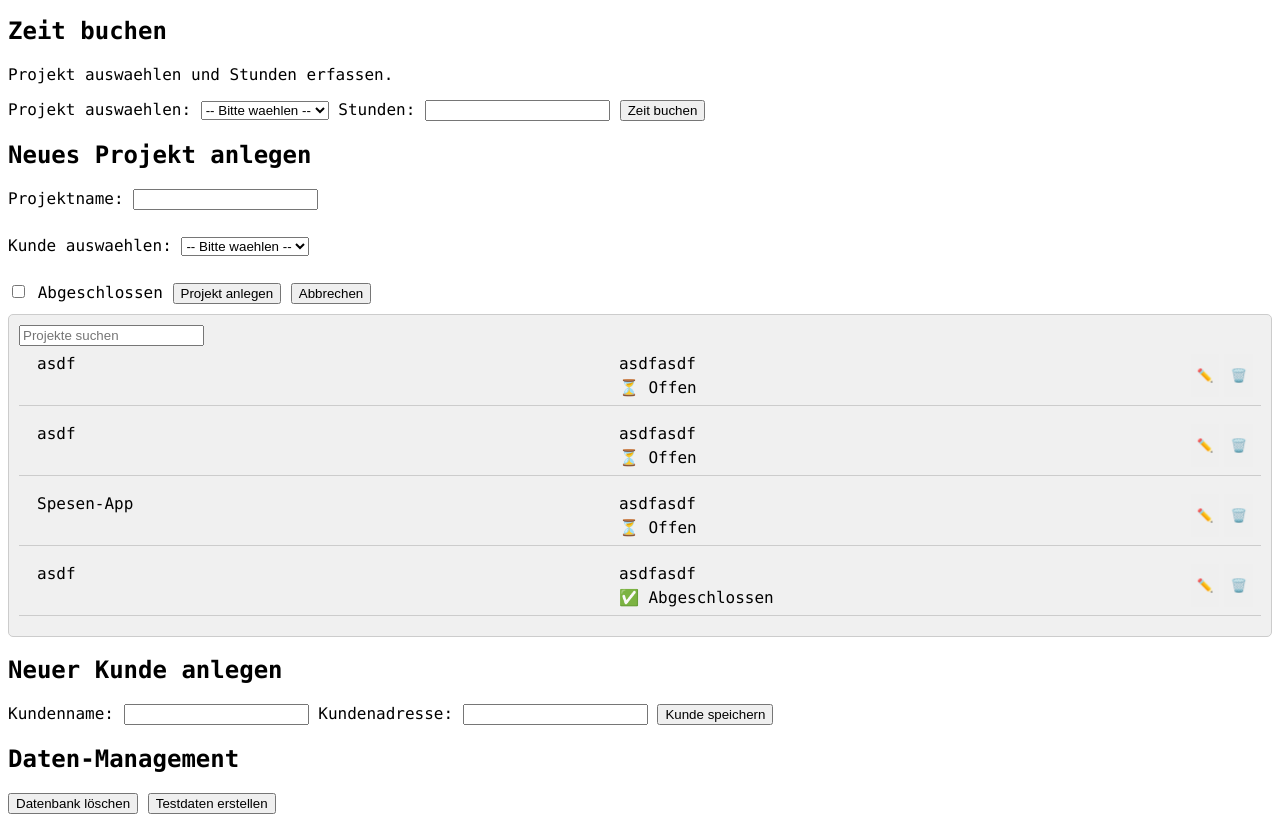
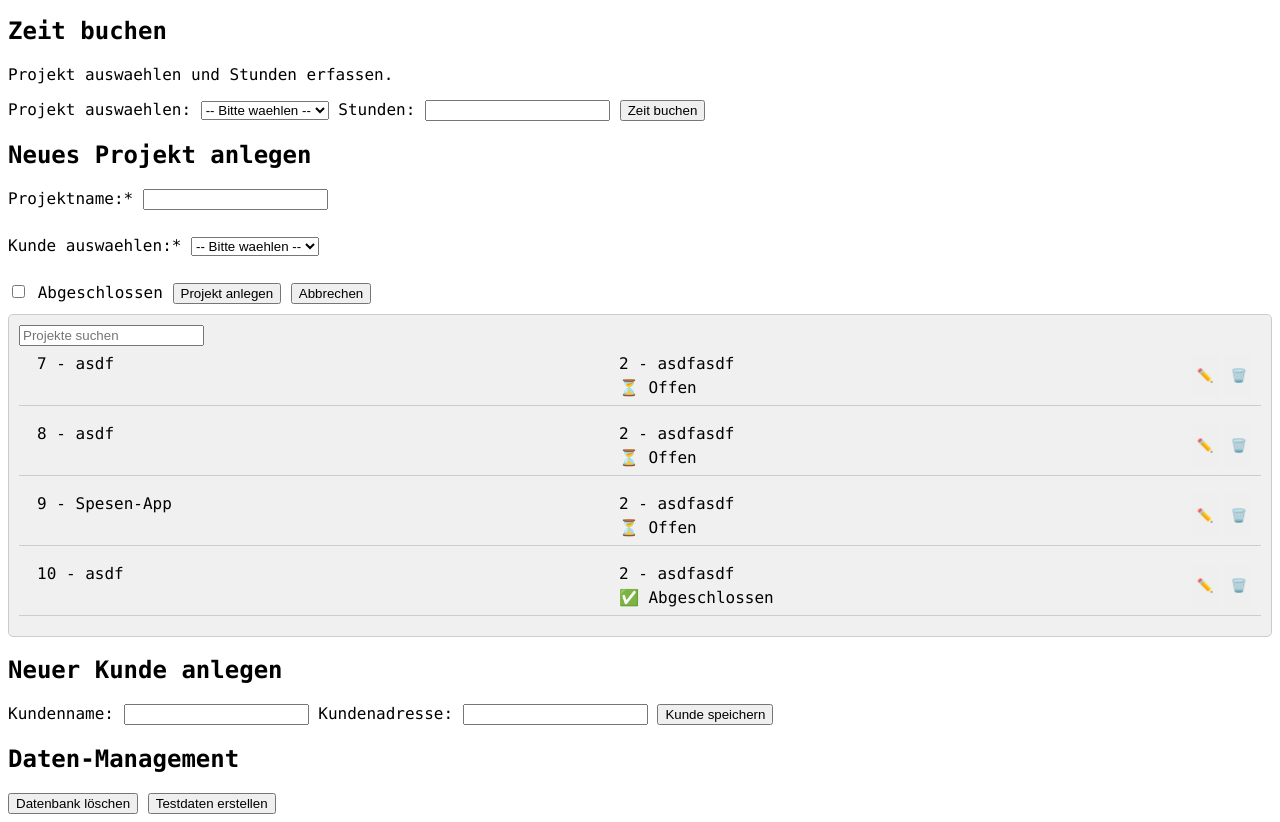
Before and after one commit to Pascal01991/Pascal-Schmidiger, a website with bundled scripts: page MLZ/src/index.html in a window 1280 px wide. Both pictures are taken after a click on the button "Neues Projekt anlegen". Shown: the part 103-925 px from the top of the page. Built offline with nearby package versions, Linux system fonts and the light colour scheme; data requests are answered from the project's data file.

Commit message:
* für required

```diff
--- a/MLZ/src/index.html
+++ b/MLZ/src/index.html
@@ -31,10 +31,10 @@
       <h2>Neues Projekt anlegen</h2>
       <button id="BtnCreateProject">Neues Projekt anlegen</button>
       <form id="project-form" style="display:none;">
-        <label for="project-name">Projektname:</label>
+        <label for="project-name">Projektname:*</label>
         <input type="text" id="project-name">
         <p id="project-name-error" class="field-error"></p>
-        <label for="project-client-select">Kunde auswaehlen:</label>
+        <label for="project-client-select">Kunde auswaehlen:*</label>
         <select id="project-client-select">
           <option value="">-- Bitte waehlen --</option>
         </select>
--- a/MLZ/src/ui/projectUi.js
+++ b/MLZ/src/ui/projectUi.js
@@ -51,10 +51,10 @@ function renderProjectList(projects, clients) {
       return `
         <div class="list-row">
           <span class="list-field">
-          ${project.name}
+          <div>${project.id} - ${project.name}</div>
           </span>
           <span class="list-field">
-          <div>${clientName}</div>
+            <div>${project.clientId} - ${clientName}</div>
           <div>${project.completed ? "✅ Abgeschlossen" : "⏳ Offen"}</div>
           </span>
           <div class="list-field-actions">
```
Also changed, not shown: MLZ/README.md.
